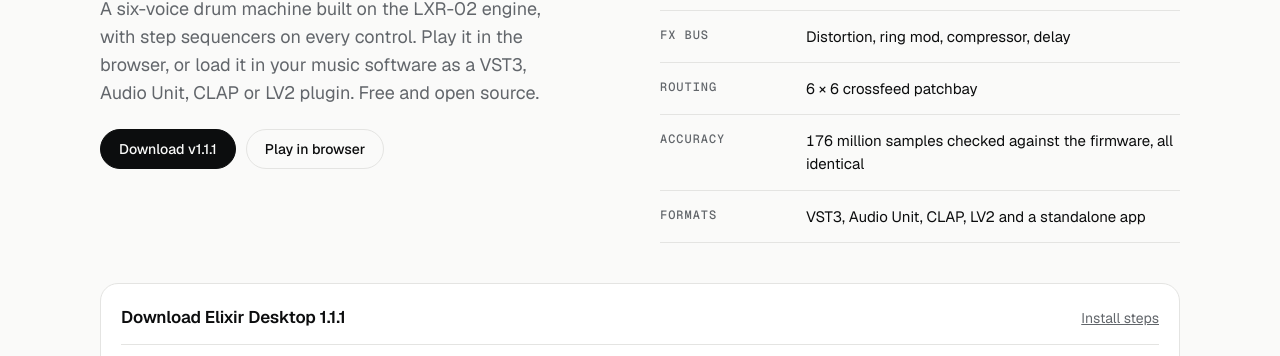
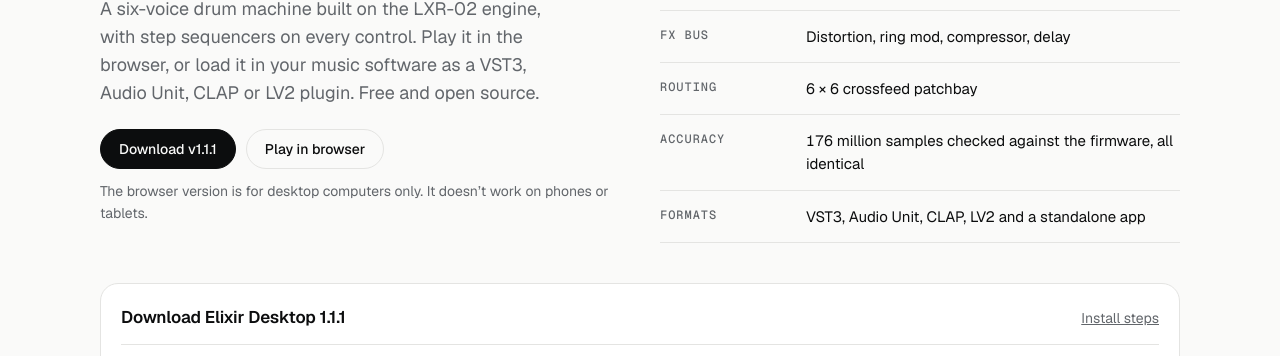
Before and after one commit to johnnyhawk02/johnny-hawk-audio, a plain HTML site: page index.html in a window 1280 px wide. Shown: the part 403-759 px from the top of the page. Drawn offline with nearby package versions, Linux system fonts and the light colour scheme.

Commit message:
Note that the browser version of Elixir is desktop only
Co-Authored-By: Claude Opus 5.5 <noreply@anthropic.com>
Claude-Session: https://claude.ai/code/session_018ENZqRrC3Du9gjm1js3ku2

```diff
--- a/index.html
+++ b/index.html
@@ -60,6 +60,7 @@ h2 { font-size: clamp(30px, 5vw, 48px); letter-spacing: -.035em; line-height: 1.
 .specs li { display: grid; grid-template-columns: 130px 1fr; gap: 16px; padding: 14px 0; border-bottom: 1px solid var(--line); font-size: 15px; }
 .specs li > span:first-child { font: 500 12px var(--mono); text-transform: uppercase; letter-spacing: .08em; color: var(--muted); padding-top: 2px; }
 .specs .num { font-variant-numeric: tabular-nums; }
+.cta-note { margin: 12px 0 0; font-size: 14px; color: var(--muted); }
 .video { position: relative; aspect-ratio: 16 / 9; max-width: 100%; border-radius: 14px; overflow: hidden; background: var(--line); }
 .video iframe { position: absolute; inset: 0; width: 100%; height: 100%; border: 0; }
 .video-link { margin: 10px 0 0; font-size: 14px; color: var(--muted); }
@@ -135,6 +136,7 @@ footer { border-top: 1px solid var(--line); padding-block: 28px 40px; }
         <a class="btn" href="#elixir-download">Download v1.1.1</a>
         <a class="btn ghost" href="https://johnnyhawk02.github.io/elixir-desktop/">Play in browser</a>
       </div>
+      <p class="cta-note">The browser version is for desktop computers only. It doesn&rsquo;t work on phones or tablets.</p>
     </div>
     <ul class="specs">
       <li><span>Voices</span><span><span class="num">6</span>: three drum/tom, snare/clap, cymbal, hi-hat</span></li>
```
